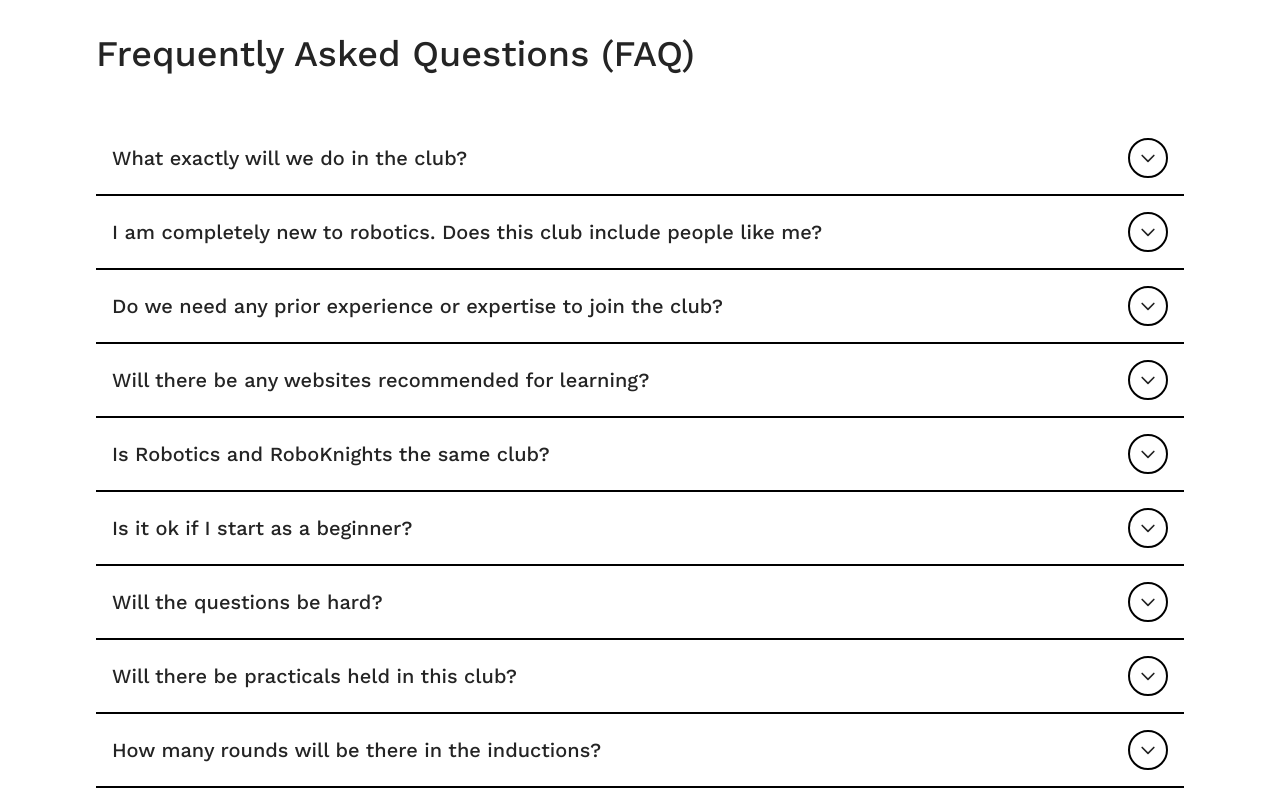
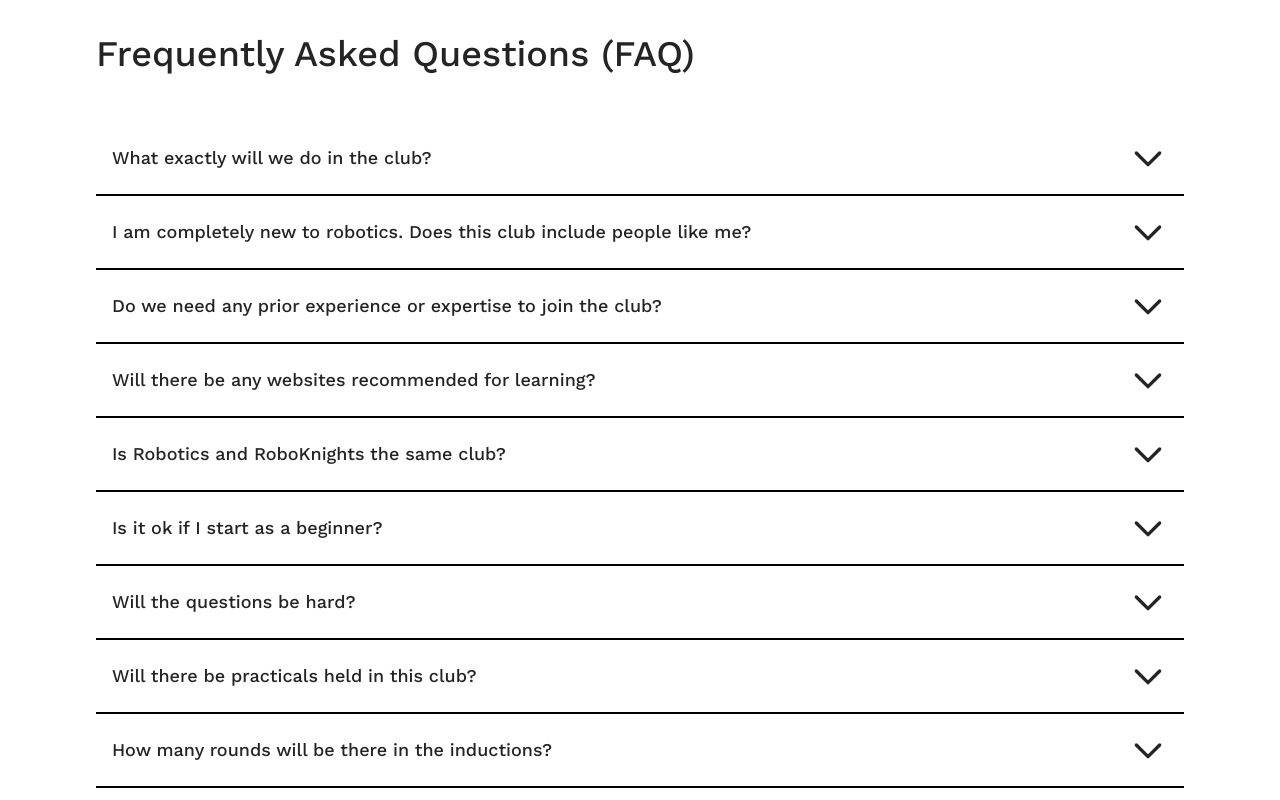
Before and after one commit to RoboKnights-Clan/RoboKnights-Clan.github.io, a Next.js app: page / in a window 1280 px wide. Shown: the part 1260-2060 px from the top of the page. Built offline with nearby package versions, Linux system fonts and the light colour scheme.

Commit message:
chore: responsive faqs

```diff
--- a/components/Home/FAQS.tsx
+++ b/components/Home/FAQS.tsx
@@ -18,8 +18,8 @@ const FAQS: React.FC<{
                 key={index}
                 className="p-4 border-b-2 border-black dark:border-white"
               >
-                <div className="border-dark flex items-center">
-                  <h2 className="font-medium sm:text-xl text-lg text-dark dark:text-white font-sansm">
+                <div className="border-dark flex items-center justify-between">
+                  <h2 className="font-medium text-lg w-10/12 text-dark dark:text-white font-sansm">
                     {faq.question}
                   </h2>
                   {open === index ? (
@@ -28,7 +28,7 @@ const FAQS: React.FC<{
                         setOpen({});
                       }}
                       xmlns="http://www.w3.org/2000/svg"
-                      className="h-10 w-10 ml-auto border-2 rounded-full font-bold text-dark dark:text-white border-black dark:border-white p-2"
+                      className="h-10 w-10 font-bold cursor-pointer text-dark dark:text-white"
                       fill="none"
                       viewBox="0 0 24 24"
                       stroke="currentColor"
@@ -46,7 +46,7 @@ const FAQS: React.FC<{
                         setOpen(index);
                       }}
                       xmlns="http://www.w3.org/2000/svg"
-                      className="h-10 w-10 ml-auto border-2 rounded-full font-bold text-dark dark:text-white border-black dark:border-white p-2"
+                      className="h-10 w-10 font-bold cursor-pointer text-dark dark:text-white"
                       fill="none"
                       viewBox="0 0 24 24"
                       stroke="currentColor"
```
